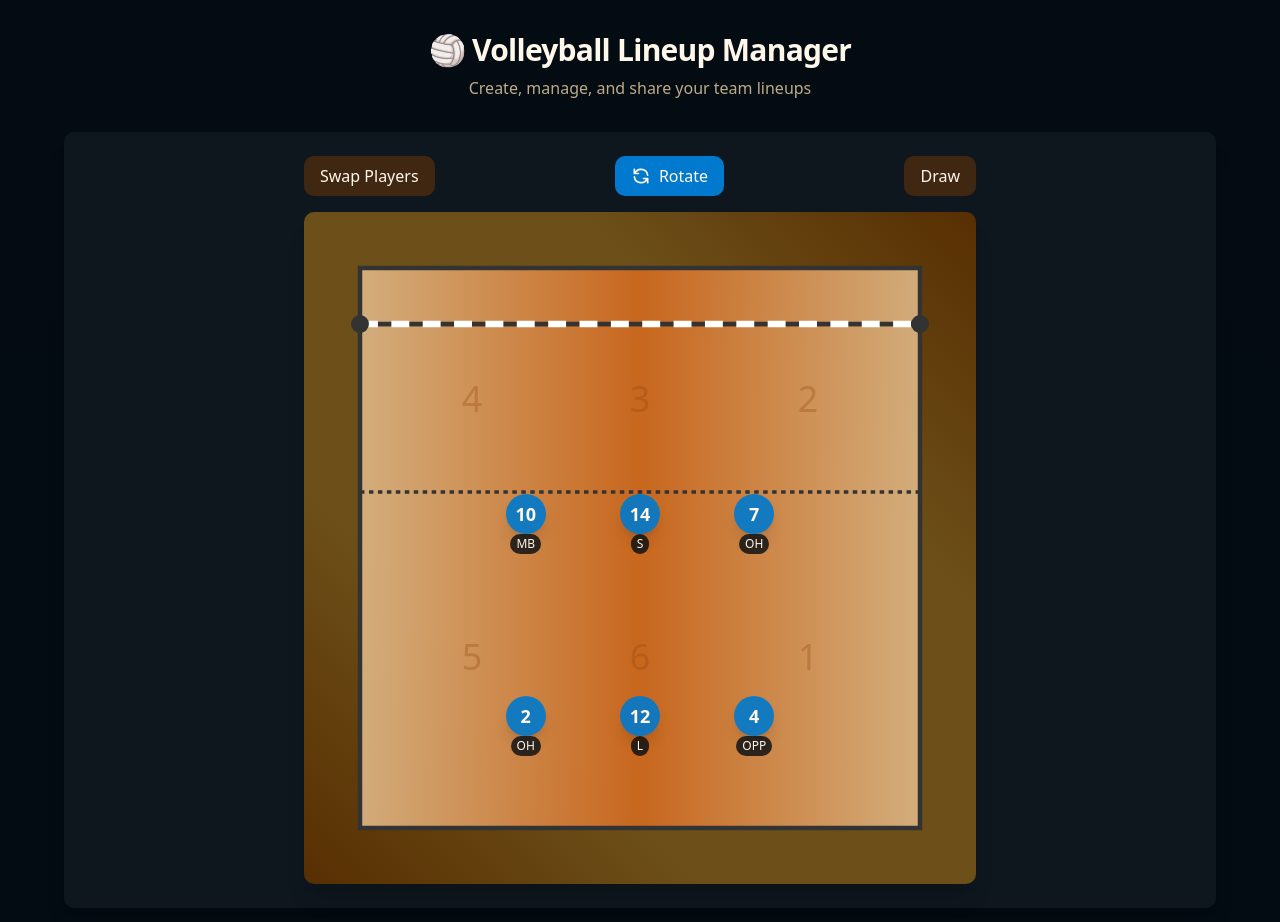
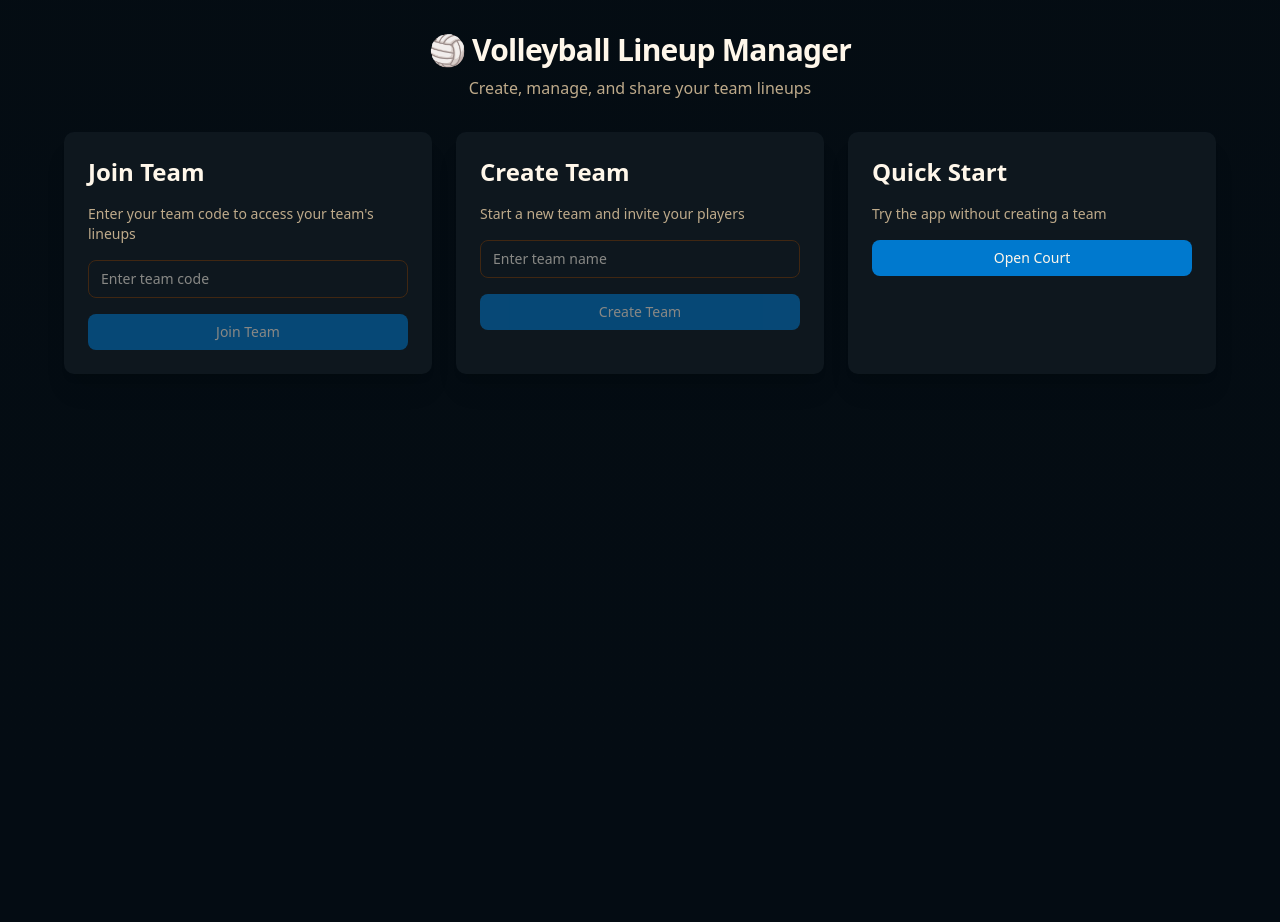
Before and after one commit to moodsdepot/vb-lineup-manager, a Next.js app: page / in a window 1280 px wide. Shown: the top 922 px of the page. After the commit the page ends 800 px from the top, so only its background shows below. Built offline with nearby package versions, Linux system fonts and the light colour scheme.

Commit message:
Landing page
Added landing page with forms

```diff
--- /dev/null
+++ b/src/app/court/page.tsx
@@ -0,0 +1,5 @@
+import VolleyballCourtPage from "@/components/pages/VolleyballCourtPage";
+
+export default function CourtPage() {
+  return <VolleyballCourtPage />;
+}
--- a/src/app/page.tsx
+++ b/src/app/page.tsx
@@ -1,6 +1,8 @@
-import VolleyballCourt from "@/components/court/VolleyballCourt";
+import Link from 'next/link';
+import JoinTeamForm from '@/components/teams/JoinTeamForm';
+import CreateTeamForm from '@/components/teams/CreateTeamForm';
 
-export default function Home() {
+export default function Page() {
   return (
     <main className="min-h-screen bg-gradient-to-b from-background to-[var(--court-surface)] p-4 md:p-8">
       <div className="max-w-6xl mx-auto space-y-8">
@@ -13,8 +15,35 @@ export default function Home() {
           </p>
         </header>
 
-        <div className="bg-card rounded-lg shadow-xl p-6">
-          <VolleyballCourt />
+        <div className="grid md:grid-cols-3 gap-6">
+          <div className="bg-card rounded-lg shadow-xl p-6">
+            <h2 className="text-2xl font-semibold mb-4">Join Team</h2>
+            <p className="text-sm text-muted-foreground mb-4">
+              Enter your team code to access your team's lineups
+            </p>
+            <JoinTeamForm />
+          </div>
+
+          <div className="bg-card rounded-lg shadow-xl p-6">
+            <h2 className="text-2xl font-semibold mb-4">Create Team</h2>
+            <p className="text-sm text-muted-foreground mb-4">
+              Start a new team and invite your players
+            </p>
+            <CreateTeamForm />
+          </div>
+
+          <div className="bg-card rounded-lg shadow-xl p-6">
+            <h2 className="text-2xl font-semibold mb-4">Quick Start</h2>
+            <p className="text-sm text-muted-foreground mb-4">
+              Try the app without creating a team
+            </p>
+            <Link
+              href="/court"
+              className="w-full inline-flex items-center justify-center rounded-md bg-primary px-4 py-2 text-sm font-medium text-primary-foreground hover:bg-primary/90"
+            >
+              Open Court
+            </Link>
+          </div>
         </div>
       </div>
     </main>
--- /dev/null
+++ b/src/components/pages/VolleyballCourtPage.tsx
@@ -0,0 +1,22 @@
+import VolleyballCourt from "@/components/court/VolleyballCourt";
+
+export default function VolleyballCourtPage() {
+  return (
+    <main className="min-h-screen bg-gradient-to-b from-background to-[var(--court-surface)] p-4 md:p-8">
+      <div className="max-w-6xl mx-auto space-y-8">
+        <header className="text-center space-y-2">
+          <h1 className="text-3xl font-bold tracking-tight">
+            🏐 Volleyball Lineup Manager
+          </h1>
+          <p className="text-muted-foreground">
+            Create, manage, and share your team lineups
+          </p>
+        </header>
+
+        <div className="bg-card rounded-lg shadow-xl p-6">
+          <VolleyballCourt />
+        </div>
+      </div>
+    </main>
+  );
+}
--- /dev/null
+++ b/src/components/teams/CreateTeamForm.tsx
@@ -0,0 +1,53 @@
+'use client';
+
+import { useState } from 'react';
+import { useRouter } from 'next/navigation';
+
+export default function CreateTeamForm() {
+  const [teamName, setTeamName] = useState('');
+  const [isLoading, setIsLoading] = useState(false);
+  const [error, setError] = useState('');
+  const router = useRouter();
+
+  const handleSubmit = async (e: React.FormEvent) => {
+    e.preventDefault();
+    setError('');
+    setIsLoading(true);
+
+    try {
+      // TODO: Implement API call
+      console.log('Creating team:', teamName);
+      // router.push(`/team/${teamId}`);
+    } catch (err) {
+      setError('Failed to create team');
+    } finally {
+      setIsLoading(false);
+    }
+  };
+
+  return (
+    <form onSubmit={handleSubmit} className="space-y-4">
+      <div>
+        <input
+          type="text"
+          value={teamName}
+          onChange={(e) => setTeamName(e.target.value)}
+          placeholder="Enter team name"
+          className="w-full px-3 py-2 border rounded-md text-sm"
+          maxLength={30}
+          disabled={isLoading}
+        />
+        {error && (
+          <p className="text-destructive text-sm mt-1">{error}</p>
+        )}
+      </div>
+      <button
+        type="submit"
+        className="w-full inline-flex items-center justify-center rounded-md bg-primary px-4 py-2 text-sm font-medium text-primary-foreground hover:bg-primary/90 disabled:opacity-50"
+        disabled={isLoading || teamName.length < 2}
+      >
+        {isLoading ? 'Creating...' : 'Create Team'}
+      </button>
+    </form>
+  );
+}
--- /dev/null
+++ b/src/components/teams/JoinTeamForm.tsx
@@ -0,0 +1,53 @@
+'use client';
+
+import { useState } from 'react';
+import { useRouter } from 'next/navigation';
+
+export default function JoinTeamForm() {
+  const [code, setCode] = useState('');
+  const [isLoading, setIsLoading] = useState(false);
+  const [error, setError] = useState('');
+  const router = useRouter();
+
+  const handleSubmit = async (e: React.FormEvent) => {
+    e.preventDefault();
+    setError('');
+    setIsLoading(true);
+
+    try {
+      // TODO: Implement API call
+      console.log('Joining team with code:', code);
+      // router.push(`/team/${teamId}`);
+    } catch (err) {
+      setError('Invalid team code');
+    } finally {
+      setIsLoading(false);
+    }
+  };
+
+  return (
+    <form onSubmit={handleSubmit} className="space-y-4">
+      <div>
+        <input
+          type="text"
+          value={code}
+          onChange={(e) => setCode(e.target.value.toUpperCase())}
+          placeholder="Enter team code"
+          className="w-full px-3 py-2 border rounded-md text-sm"
+          maxLength={6}
+          disabled={isLoading}
+        />
+        {error && (
+          <p className="text-destructive text-sm mt-1">{error}</p>
+        )}
+      </div>
+      <button
+        type="submit"
+        className="w-full inline-flex items-center justify-center rounded-md bg-primary px-4 py-2 text-sm font-medium text-primary-foreground hover:bg-primary/90 disabled:opacity-50"
+        disabled={isLoading || code.length < 4}
+      >
+        {isLoading ? 'Joining...' : 'Join Team'}
+      </button>
+    </form>
+  );
+}
```
